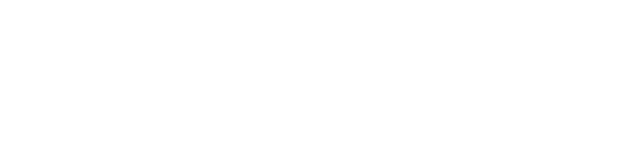
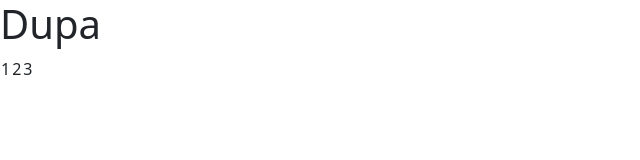
Before and after one commit to Teletubisss/BootStrap, a plain HTML site: page index.html in a window 1280 px wide. Shown: the whole page, without its empty margins (0-640 px from the left). Drawn offline with Linux system fonts and the light colour scheme.

Commit message:
sample page 1

```diff
--- a/index.html
+++ b/index.html
@@ -8,6 +8,15 @@
 
 </head>
 <body>
+    <h1>Dupa</h1>
+
+    <table>
+        <tr>
+            <td>1</td>
+            <td>2</td>
+            <td>3</td>
+        </tr>
+    </table>
 
     <script src="js/bootstrap.js"></script>
 </body>
```
